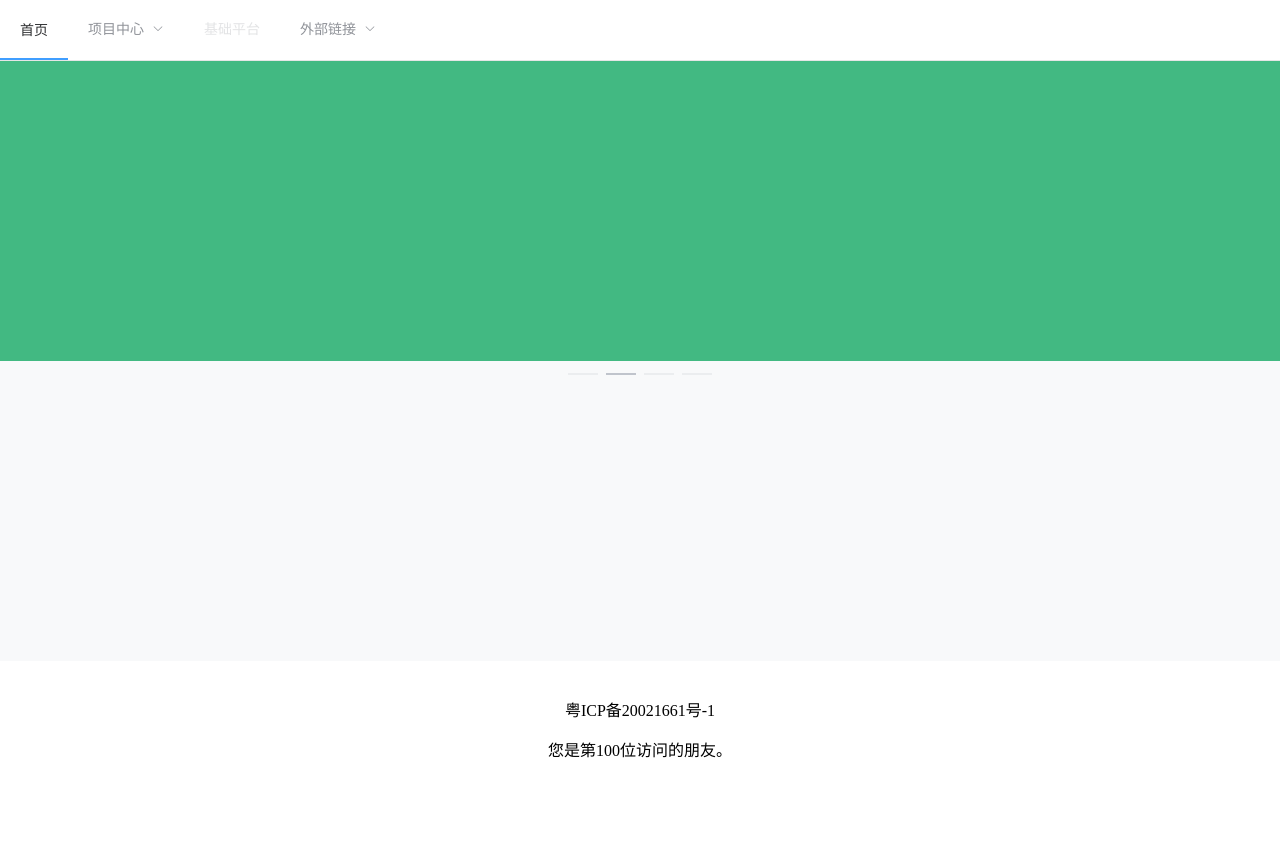
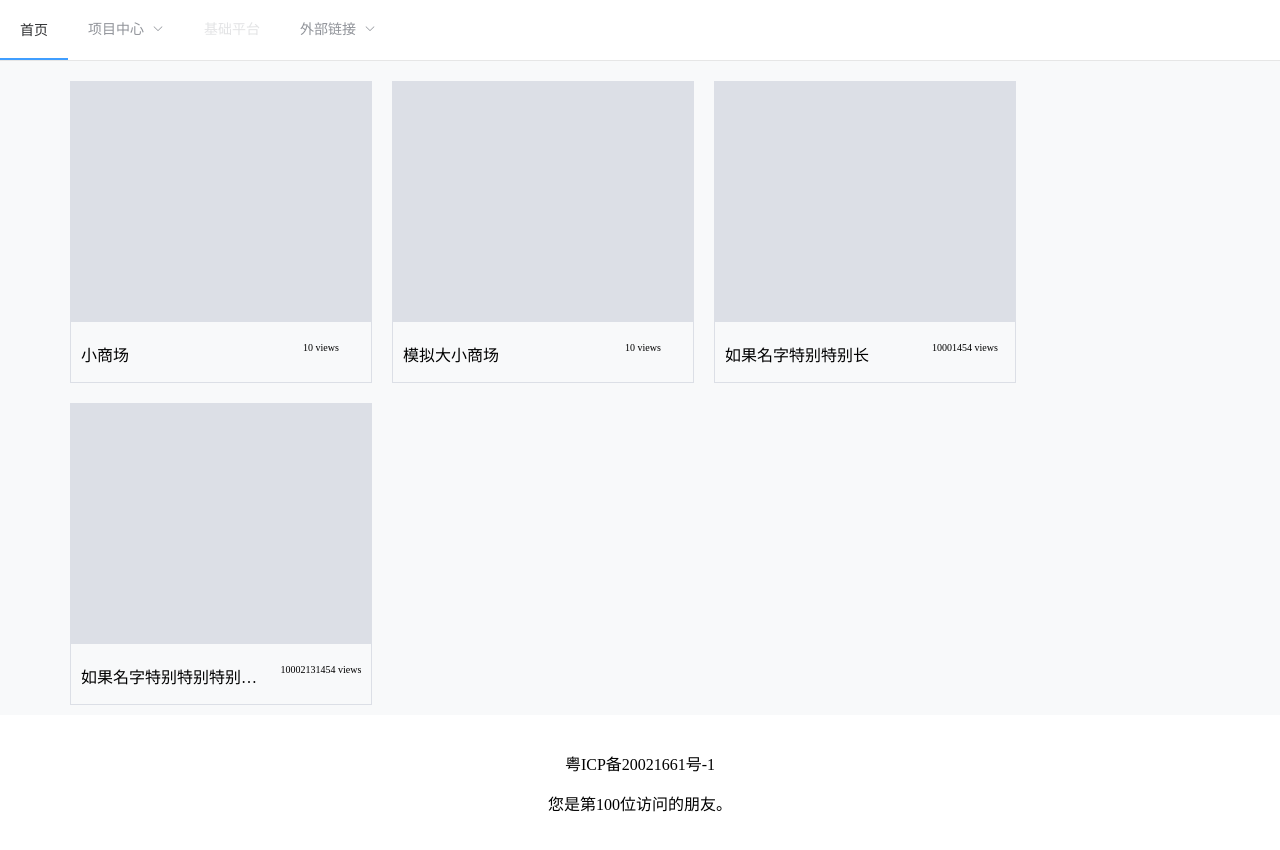
Before and after one commit to DertraumDong/hbp-project, a Vue app: page / in a window 1280 px wide. Before the commit the page ends 800 px from the top, so only its background shows below. Built offline with nearby package versions, Linux system fonts and the light colour scheme.

Commit message:
变更提交

```diff
--- a/src/components/Index.vue
+++ b/src/components/Index.vue
@@ -1,9 +1,23 @@
 <template>
-  <el-carousel indicator-position="outside">
-    <el-carousel-item v-for="(item , index) in list">
-      <div class="app-banner" :style="item"></div>
-    </el-carousel-item>
-  </el-carousel>
+<!--  <el-carousel indicator-position="outside">-->
+<!--    <el-carousel-item v-for="(item , index) in list">-->
+<!--      <div class="app-banner" :style="item"></div>-->
+<!--    </el-carousel-item>-->
+<!--  </el-carousel>-->
+  <div class="index-body">
+    <div class="card-body" v-for="(project,index) in projects">
+      <div src="/" class="card-img"></div>
+      <div class="project-info">
+        <el-row>
+          <el-col :span="16"><div class="grid-content bg-purple project-name string-long">{{project.name}}</div></el-col>
+          <el-col :span="8"><div class="grid-content bg-purple project-view">{{ project.view }} views</div></el-col>
+        </el-row>
+
+      </div>
+    </div>
+    <div class="overflow"></div>
+  </div>
+
 </template>
 
 <script>
@@ -16,6 +30,27 @@ export default {
         "background-color: #42b982",
         "background-color: #E6A23C",
         "background-color: #F56C6C",
+      ],
+      projects: [
+        {
+          "name": "小商场",
+          "link": "/shoppingMall",
+          "view": 10
+        },
+        {
+          "name": "模拟大小商场",
+          "link": "/shoppingMall",
+          "view": 10
+        },{
+          "name": "如果名字特别特别长",
+          "link": "/shoppingMall",
+          "view": 10001454
+        },{
+          "name": "如果名字特别特别特别特别长",
+          "link": "/shoppingMall",
+          "view": 10002131454
+        },
+
       ]
     }
   },
@@ -30,4 +65,48 @@ export default {
   width: 100%;
   padding: 10px;
 }
+.index-body{
+  height: 100%;
+  text-align: center;
+  margin: 0px 60px;
+  padding-top: 10px;
+}
+.card-body{
+  float: left;
+  height: 300px;
+  width: 300px;
+  border: 1px solid #DCDFE6;
+  margin: 10px;
+}
+.card-body:hover{
+  box-shadow: 0 0 2px #909399 inset;
+}
+
+.card-img{
+  height: 240px;
+  width: 300px;
+  background-color: #DCDFE6;
+}
+.overflow{
+  clear: left;
+}
+.project-info{
+  width: 100%;
+  padding-top: 20px;
+}
+.string-long{
+  display: block; /* 当前元素本身是inline的，因此需要设置成block模式 */
+  white-space: nowrap; /* 因为设置了block，所以需要设置nowrap来确保不换行 */
+  overflow: hidden; /* 超出隐藏结合width使用截取采用效果*/
+  text-overflow: ellipsis; /* 本功能的主要功臣，超出部分的剪裁方式 */
+  -o-text-overflow: ellipsis; /* 特定浏览器前缀 */
+  text-decoration: none; /* 无用 */
+}
+.project-view{
+  font-size: 10px;
+}
+.project-name{
+  padding-left: 10px;
+  text-align: left;
+}
 </style>
```
Also changed, not shown: src/main.js (+3 -22 lines), .babelrc, 1 other file (tests, documents, lock files or other folders).
